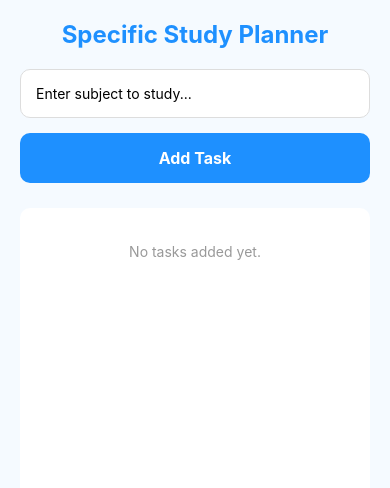
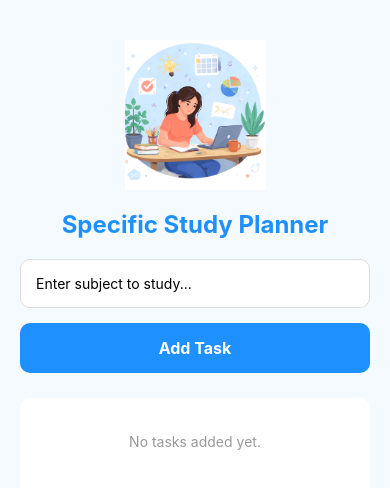
Before and after one commit to yeshi-dev/Day, a React Native app: screen / in a window 390 px wide. Shown: the top 488 px of the page. Built offline with nearby package versions, Linux system fonts and the light colour scheme.

Commit message:
S1 ,HomeScreen

```diff
--- a/screens/HomeScreen.js
+++ b/screens/HomeScreen.js
@@ -4,8 +4,10 @@ import { View, Text, TextInput, TouchableOpacity, StyleSheet, Image } from 'reac
 export default function HomeScreen() {
   return (
     <View style={styles.container}>
-
-
+      <Image
+        source={require('../assets/Study.png')}
+        style={styles.image}
+      />
 
       <Text style={styles.title}>Specific Study Planner</Text>
 
@@ -31,6 +33,22 @@ const styles = StyleSheet.create({
     flex: 1,
     backgroundColor: '#f5faff',
     padding: 20,
+  },
+  image: {
+    width: 150,
+    height: 150,
+    resizeMode: 'contain',
+    alignSelf: 'center',
+    marginTop: 20,
+    marginBottom: 20
+  },
+  image: {
+    width: 150,
+    height: 150,
+    resizeMode: 'contain',
+    alignSelf: 'center',
+    marginTop: 20,
+    marginBottom: 20
   },
   title: {
     fontSize: 24,
```
